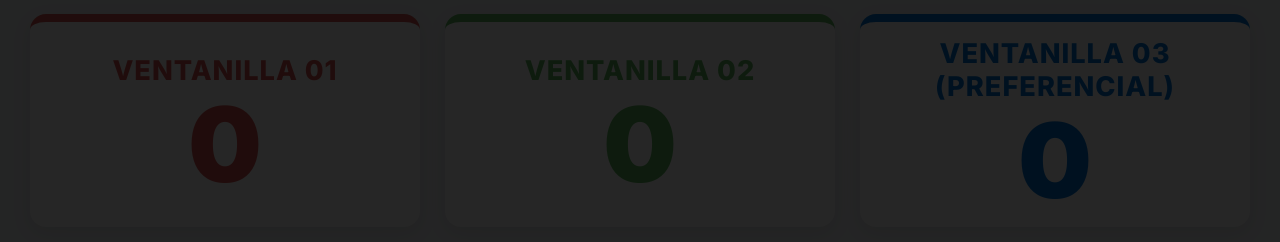
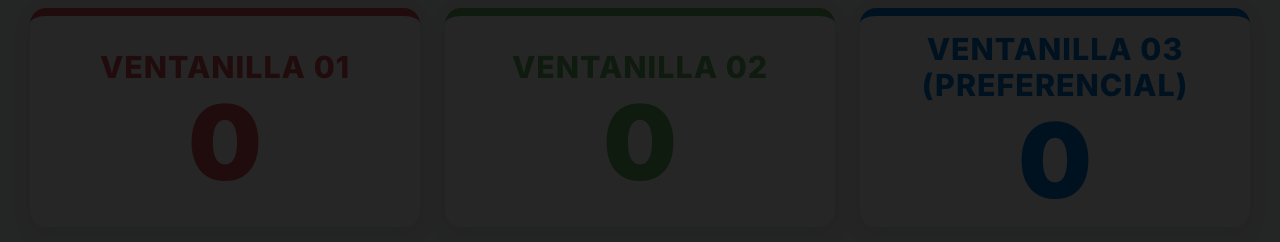
Before and after one commit to Arloi1/sistema-turnos-gore, a Flask app: page /pantalla in a window 1280 px wide. Shown: the part 558-800 px from the top of the page. Run offline with Flask 3, Linux system fonts and the light colour scheme.

Commit message:
Refactor HTML and CSS for improved layout and design
Updated styling for the title and adjusted various CSS properties for better layout and appearance.

```diff
--- a/templates/pantalla.html
+++ b/templates/pantalla.html
@@ -103,7 +103,7 @@
         .ventanilla.v3 { border-top: 8px solid var(--azul-ventanilla); }
 
         .titulo {
-            font-size: 1.7rem; /* Letras de los encabezados de ventanilla más grandes */
+            font-size: 1.9rem; /* Letras de los encabezados de ventanilla más grandes */
             font-weight: 800;
             letter-spacing: 1px;
             margin-bottom: 5px;
```
